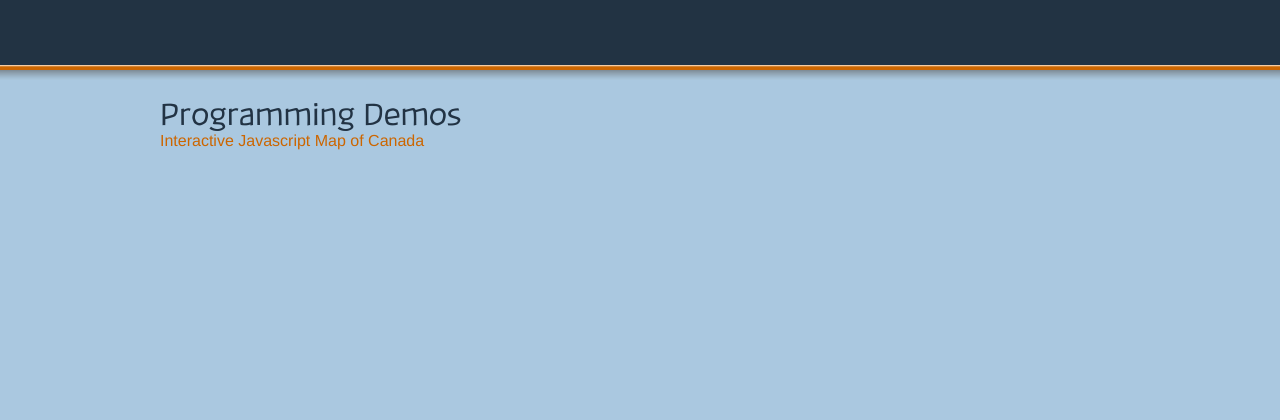
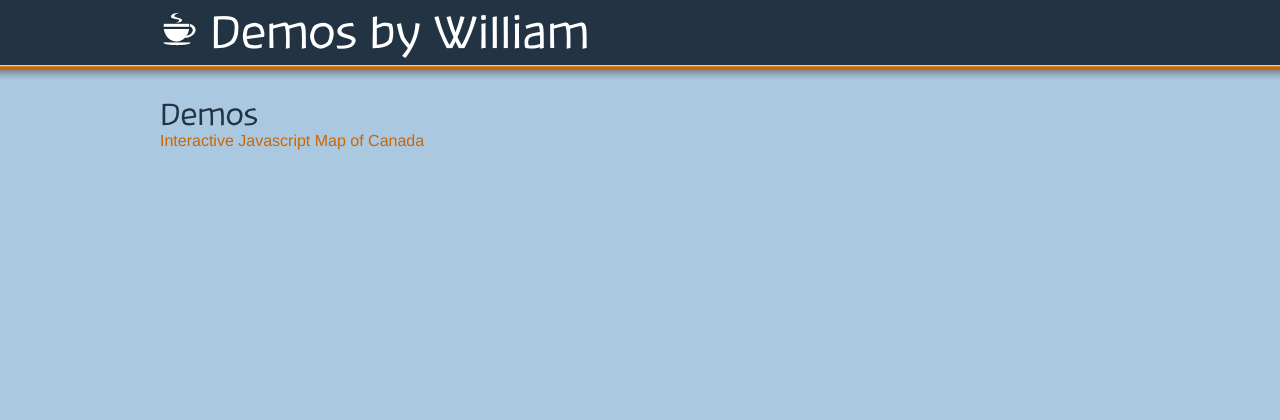
Before and after one commit to klanoma/DemosDotWilliamYoumansDotCom, a PHP site: page / in a window 1280 px wide. Shown: the top 420 px of the page. Run offline with PHP 8.4, Linux system fonts and the light colour scheme; some web fonts are replaced.

Commit message:
updated layout header

```diff
--- a/index.html
+++ b/index.html
@@ -1,5 +1,3 @@
-
-
 <!DOCTYPE html>
 <!--[if lt IE 7]>      <html class="no-js lt-ie9 lt-ie8 lt-ie7"> <![endif]-->
 <!--[if IE 7]>         <html class="no-js lt-ie9 lt-ie8"> <![endif]-->
@@ -22,12 +20,13 @@
 
     <div id="header">
       <div class="content">
+        <div id="main-title">Demos by William</div>
       </div>
     </div>
 
     <div id="content-wrapper">
       <div class="content">
-        <h1>Programming Demos</h1>
+        <h1>Demos</h1>
         <a href="canada-interactive-map.html">Interactive Javascript Map of Canada</a>
       </div>
     </div>
--- a/sass/demos.scss
+++ b/sass/demos.scss
@@ -14,7 +14,7 @@ $base-family: 'HelveticaNeue-Light', 'Helvetica Neue Light', 'Helvetica Neue', H
 $header-family: 'BanksiaRegular', Helvetica, Arial, sans-serif;
 
 @import "compass/css3/font-face";
-$font_path: "../fonts/" !default;
+$font_path: "../../fonts/" !default;
 
 @include font-face(
   'FontAwesome',
@@ -62,7 +62,7 @@ body {
   weight: 300;
 }
 
-h1, h2, h3, h4, .hero-unit h1 {
+#main-title, h1, h2, h3, h4, .hero-unit h1 {
   font-family: $header-family;
   font-weight: normal;
   font-style: normal;
@@ -117,3 +117,11 @@ a {
     margin-left: 30px;
   }
 }
+
+#main-title {
+  font-size: 45px;
+  line-height: 70px;
+  color: $white;
+  padding: 0 0 0 50px;
+  background: transparent image-url('tea.png') no-repeat 0 10px;
+}
--- a/styles/demos.css
+++ b/styles/demos.css
@@ -15,11 +15,11 @@ a img { border: none; }
 
 article, aside, details, figcaption, figure, footer, header, hgroup, menu, nav, section, summary { display: block; }
 
-@font-face { font-family: "FontAwesome"; src: url('/styles/fonts/../fonts/fontawesome-webfont.eot'); src: url('/styles/fonts/../fonts/fontawesome-webfont.eot?#iefix') format('eot'), url('/styles/fonts/../fonts/fontawesome-webfont.woff') format('woff'), url('/styles/fonts/../fonts/fontawesome-webfont.ttf') format('truetype'), url('/styles/fonts/../fonts/fontawesome-webfont.otf') format('opentype'), url('/styles/fonts/../fonts/fontawesome-webfont.svgz#FontAwesomeRegular') format('svg'), url('/styles/fonts/../fonts/fontawesome-webfont.svg#FontAwesomeRegular') format('svg'); font-weight: normal; font-style: normal; }
+@font-face { font-family: "FontAwesome"; src: url('/styles/fonts/../../fonts/fontawesome-webfont.eot'); src: url('/styles/fonts/../../fonts/fontawesome-webfont.eot?#iefix') format('eot'), url('/styles/fonts/../../fonts/fontawesome-webfont.woff') format('woff'), url('/styles/fonts/../../fonts/fontawesome-webfont.ttf') format('truetype'), url('/styles/fonts/../../fonts/fontawesome-webfont.otf') format('opentype'), url('/styles/fonts/../../fonts/fontawesome-webfont.svgz#FontAwesomeRegular') format('svg'), url('/styles/fonts/../../fonts/fontawesome-webfont.svg#FontAwesomeRegular') format('svg'); font-weight: normal; font-style: normal; }
 
-@font-face { font-family: "BanksiaBold"; src: url('/styles/fonts/../fonts/banksb20eot.eot') format('opentype'), url('/styles/fonts/../fonts/banksb20woff.woff') format('woff'), url('/styles/fonts/../fonts/banksb20ttf.ttf') format('truetype'), url('/styles/fonts/../fonts/banksb20svg.svg#BanksiaBold') format('svg'); }
+@font-face { font-family: "BanksiaBold"; src: url('/styles/fonts/../../fonts/banksb20eot.eot') format('opentype'), url('/styles/fonts/../../fonts/banksb20woff.woff') format('woff'), url('/styles/fonts/../../fonts/banksb20ttf.ttf') format('truetype'), url('/styles/fonts/../../fonts/banksb20svg.svg#BanksiaBold') format('svg'); }
 
-@font-face { font-family: "BanksiaRegular"; src: url('/styles/fonts/../fonts/banksiaeot.eot') format('opentype'), url('/styles/fonts/../fonts/banksiawoff.woff') format('woff'), url('/styles/fonts/../fonts/banksiattf.ttf') format('truetype'), url('/styles/fonts/../fonts/banksiasvg.svg#BanksiaRegular') format('svg'); }
+@font-face { font-family: "BanksiaRegular"; src: url('/styles/fonts/../../fonts/banksiaeot.eot') format('opentype'), url('/styles/fonts/../../fonts/banksiawoff.woff') format('woff'), url('/styles/fonts/../../fonts/banksiattf.ttf') format('truetype'), url('/styles/fonts/../../fonts/banksiasvg.svg#BanksiaRegular') format('svg'); }
 
 /*  Font Awesome the iconic font designed for use with Twitter Bootstrap ------------------------------------------------------- The full suite of pictographic icons, examples, and documentation can be found at: http://fortawesome.github.com/Font-Awesome/
  License ------------------------------------------------------- The Font Awesome webfont, CSS, and LESS files are licensed under CC BY 3.0: http://creativecommons.org/licenses/by/3.0/ A mention of 'Font Awesome - http://fortawesome.github.com/Font-Awesome' in human-readable source code is considered acceptable attribution (most common on the web). If human readable source code is not available to the end user, a mention in an 'About' or 'Credits' screen is considered acceptable (most common in desktop or mobile software).
@@ -554,7 +554,7 @@ ul.icons li .icon-large:before, ul.icons li .icon-large:before { /* 1.5 increase
 
 body { background: #aac8e0 url('/images/shade.jpg?1348207674') repeat-x 0 0; color: #223344; padding: 0; margin: 0; font-weight: 300; font-size: 16px; line-height: 18px; font-family: "HelveticaNeue-Light", "Helvetica Neue Light", "Helvetica Neue", Helvetica, Arial, sans-serif; weight: 300; }
 
-h1, h2, h3, h4, .hero-unit h1 { font-family: "BanksiaRegular", Helvetica, Arial, sans-serif; font-weight: normal; font-style: normal; }
+#main-title, h1, h2, h3, h4, .hero-unit h1 { font-family: "BanksiaRegular", Helvetica, Arial, sans-serif; font-weight: normal; font-style: normal; }
 
 h1 { font-size: 30px; line-height: 32px; }
 
@@ -575,3 +575,5 @@ a:hover i { text-decoration: none; }
 
 #footer { height: 50px; background-color: #292727; text-align: right; position: fixed; bottom: 0; left: 0; width: 100%; line-height: 50px; }
 #footer i { font-size: 50px; vertical-align: middle; margin-left: 30px; }
+
+#main-title { font-size: 45px; line-height: 70px; color: white; padding: 0 0 0 50px; background: transparent url('/images/tea.png?1348204490') no-repeat 0 10px; }
```
